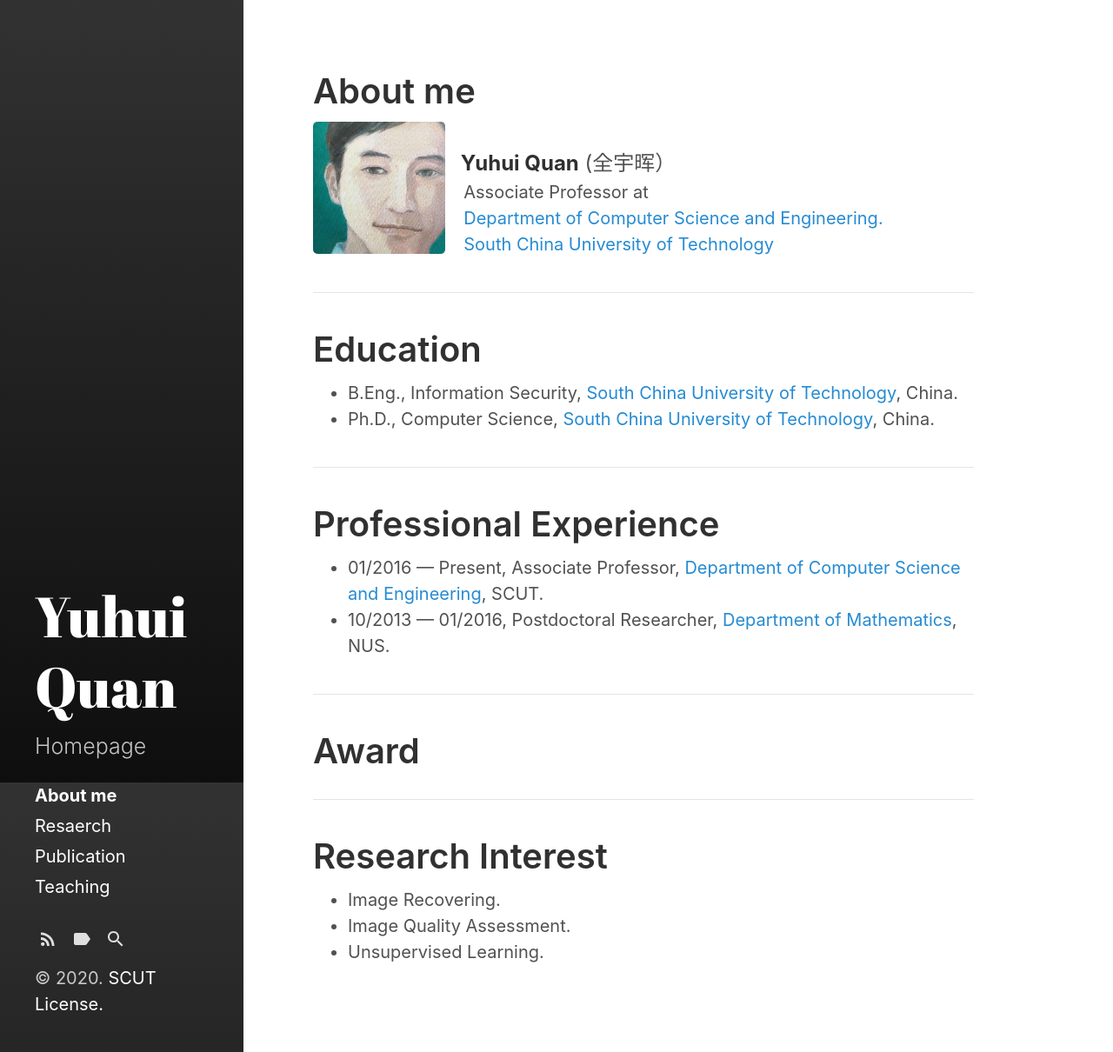
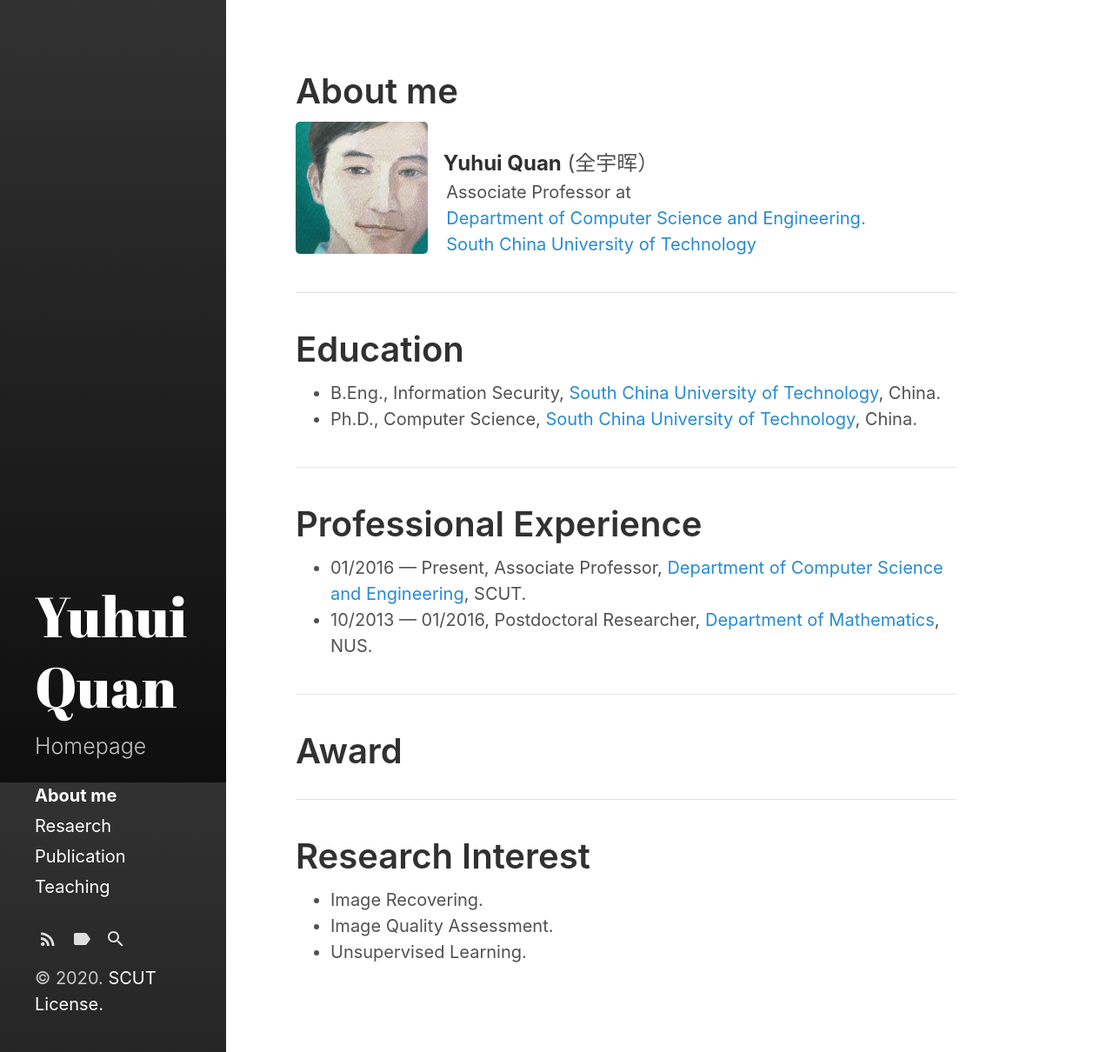
Before and after one commit to Dofboom/Dofboom.github.io, a Jekyll site: the page built from index.html, in a window 1280 px wide and 1210 px high. Shown: the whole window at 87% size. Built offline with Jekyll 4.4.1, drawn with Linux system fonts in a browser that asks for light colours; the list of posts is cut into pages by our own code.

Commit message:
Update _variables.scss

```diff
--- a/_sass/hydeout/_variables.scss
+++ b/_sass/hydeout/_variables.scss
@@ -29,7 +29,7 @@ $padding-v: 1em !default;
 $padding-h: 1.5em !default;
 $heading-spacing: 0.5rem !default;
 $section-spacing: 2rem !default;
-$sidebar-width: 14rem !default;
+$sidebar-width: 13rem !default;
 
 $large-breakpoint: 49rem !default;
 $large-font-size: 1.25rem !default;
```
